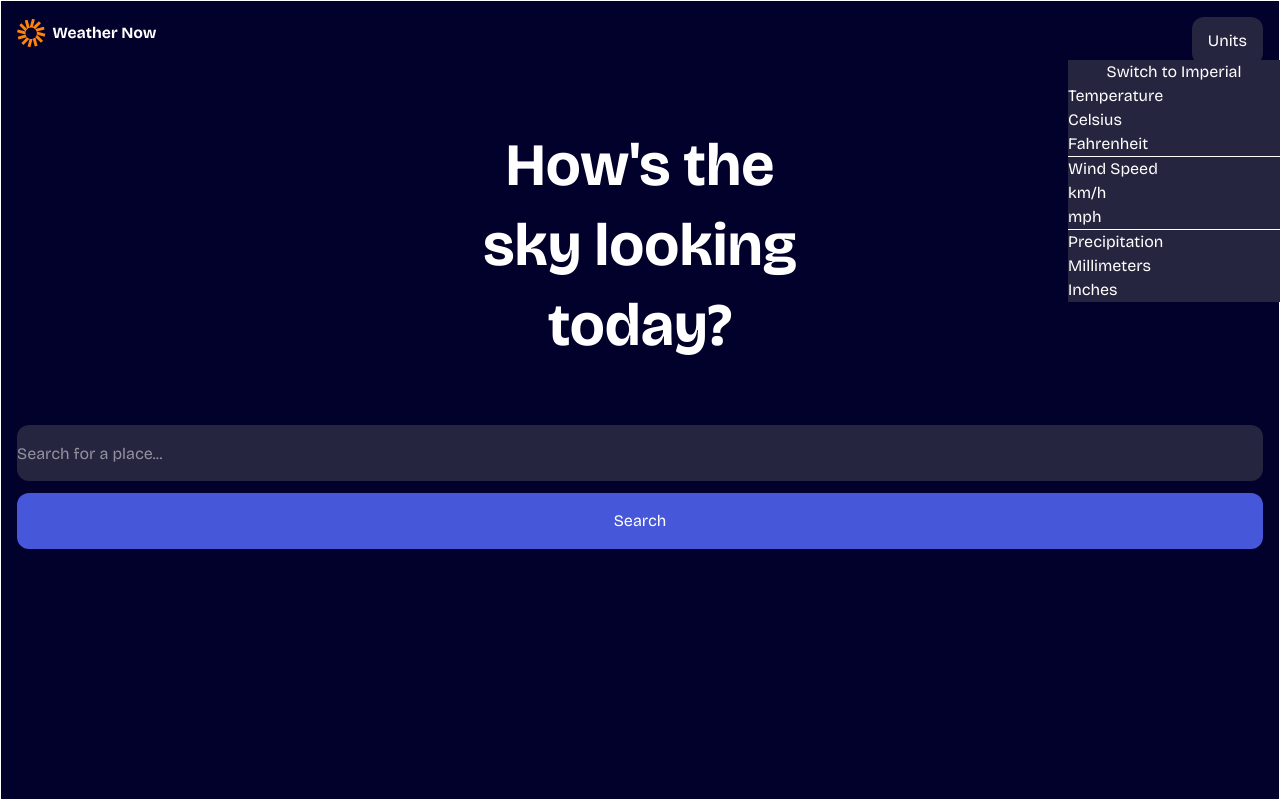
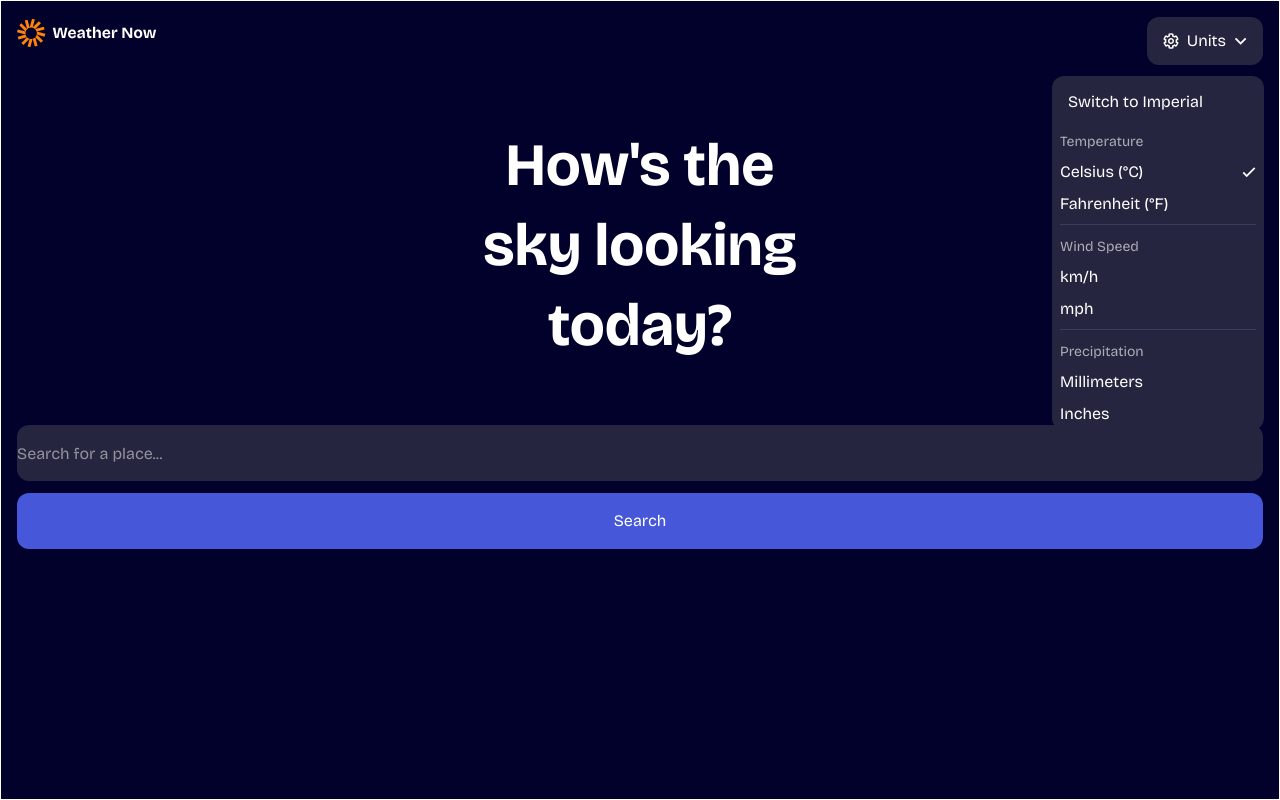
Before and after one commit to shinymeganium/Weather-app, a Vue app: page / in a window 1280 px wide. Both pictures are taken after a click on the button "Units". Built offline with nearby package versions, Linux system fonts and the light colour scheme.

Commit message:
wip working on dropdown

```diff
--- a/src/assets/main.css
+++ b/src/assets/main.css
@@ -6,7 +6,10 @@
   --font-bricolage-grotesque: "Bricolage Grotesque", sans-serif;
   --color-bg-color: #02012B;
   --color-widget-color: #25253F;
+  --color-widget-color-hover: #302F4A;
   --color-button-color: #4657D9;
+  --color-dd-h3: #ACACB7;
+  --color-divider: #3C3B5E;
 }
 
 /* <weight>: Use a value from 100 to 1000 */
--- a/src/components/DDItem.vue
+++ /dev/null
@@ -1,7 +0,0 @@
-<template>
-  <slot/>
-</template>
-
-<script setup>
-  defineProps(["el"]);
-</script>
--- a/src/components/Dropdown.vue
+++ b/src/components/Dropdown.vue
@@ -1,10 +1,10 @@
 <template>
   <slot name="btn"/>
-  <div v-if="show" class="'hidden w-53 flex flex-col absolute top-15 right-0 bg-widget-color rounded-xl'">
+  <div v-if="show" :class="ddClasses">
     <slot name="dd"/>
   </div>
 </template>
 
 <script setup>
-defineProps(["show"]);
+defineProps(["show", "ddClasses"]);
 </script>
--- a/src/components/HeaderComponent.vue
+++ b/src/components/HeaderComponent.vue
@@ -3,25 +3,36 @@
     <div class="flex justify-between">
       <img class="w-35 h-8" src="/src/assets/img/logo.svg" alt="logo">
       <!-- // -->
-      <Dropdown :show="show">
+      <Dropdown :show="show" :ddClasses="ddClasses">
         <template v-slot:btn>
-          <button @click="toggle" class="flex justify-center relative items-center gap-2 px-4 py-3 bg-widget-color rounded-xl">
-            Units
+          <button @click="toggle" class="flex justify-center relative items-center gap-2 px-4 py-3 bg-widget-color rounded-xl hover:bg-widget-color-hover">
+            <img src="../../src/assets/img/icon-units.svg" alt="gear-icon">
+            <span class="text-md">Units</span>
+            <img src="../../src/assets/img/icon-dropdown.svg" alt="gear-icon">
           </button>
         </template>
         <template v-slot:dd>
-          <button class="">Switch to Imperial</button>
-          <h3 class="">Temperature</h3>
-          <span class="">Celsius</span>
-          <span class="">Fahrenheit</span>
-          <hr>
-          <h3 class="">Wind Speed</h3>
-          <span class="">km/h</span>
-          <span class="">mph</span>
-          <hr>
-          <h3 class="">Precipitation</h3>
-          <span class="">Millimeters</span>
-          <span class="">Inches</span>
+          <button class="h-9 pl-2 pb-2 mt-1 rounded-xl leading-9 text-left text-md hover:bg-widget-color-hover">Switch to Imperial</button>
+          <div class="flex flex-col gap-2 text-md">
+            <h3 class="text-sm text-dd-h3">Temperature</h3>
+            <div class="flex justify-between">
+              <span class="">Celsius (&deg;C)</span>
+              <img class="" src="../../src/assets/img/icon-checkmark.svg" alt="check">
+            </div>
+            <span class="">Fahrenheit (&deg;F)</span>
+            <hr class="border-divider">
+          </div>
+          <div class="flex flex-col gap-2 text-md">
+            <h3 class="text-sm text-dd-h3">Wind Speed</h3>
+            <span class="">km/h</span>
+            <span class="">mph</span>
+            <hr class="border-divider">
+          </div>
+          <div class="flex flex-col gap-2 text-md">
+            <h3 class="text-sm text-dd-h3">Precipitation</h3>
+            <span class="">Millimeters</span>
+            <span class="">Inches</span>
+          </div>
         </template>
       </Dropdown>
     </div>
@@ -45,9 +56,10 @@ const show = ref(false);
 const toggle = () => {
   show.value = !show.value;
 };
+const ddClasses = "w-53 flex flex-col absolute top-19 right-4 px-2 py-1 gap-3 bg-widget-color rounded-xl";
+// w-53 flex flex-col absolute top-15 right-0 bg-widget-color rounded-3xl
 
 const isMetric = true;
-const ddClasses = "hidden w-53 flex flex-col absolute top-15 right-0 bg-widget-color rounded-xl";
 const metricContent = [ {
   tag: "btn",
   htmlID: "sti",
```
Also changed, not shown: src/assets/img/icon-checkmark.svg (added).
